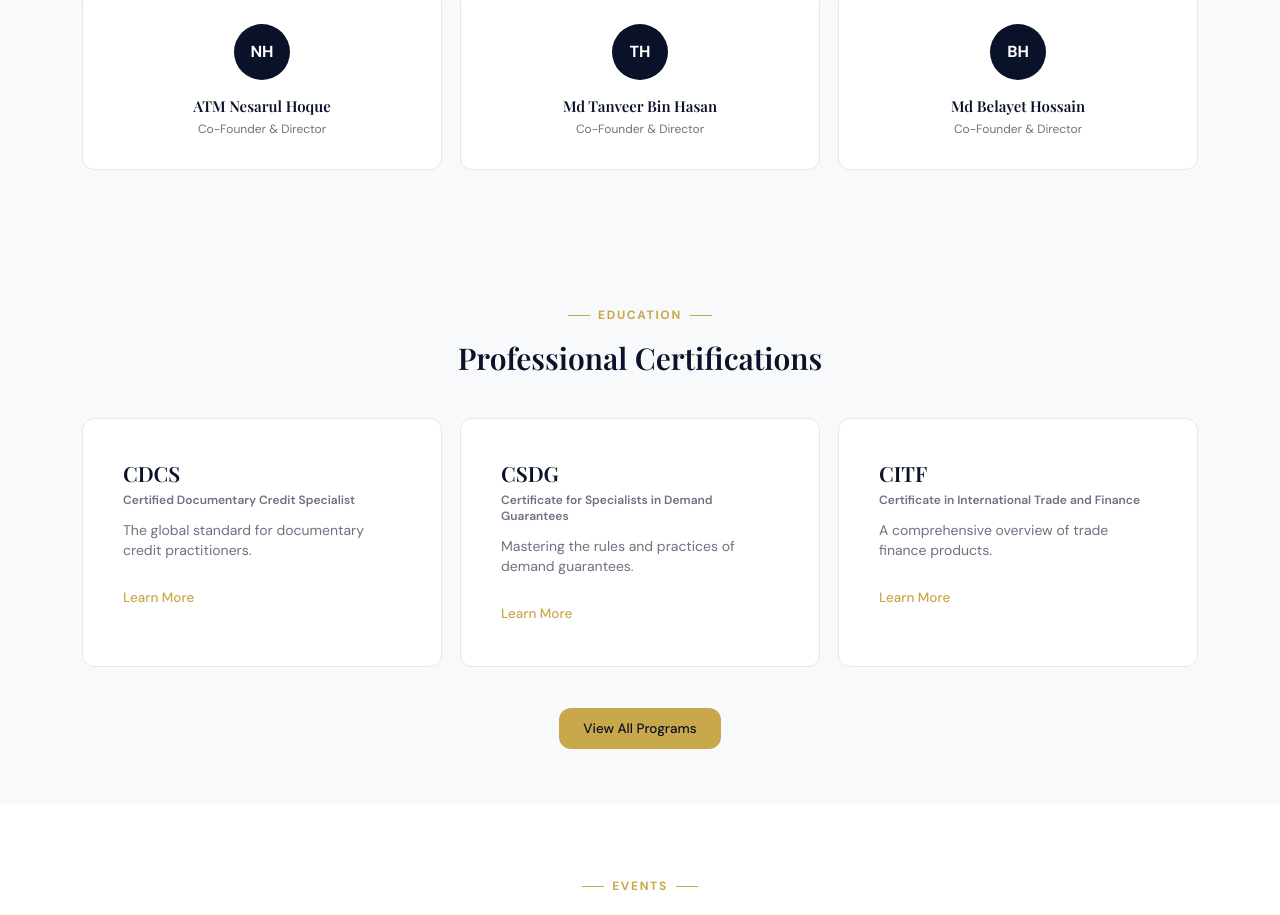
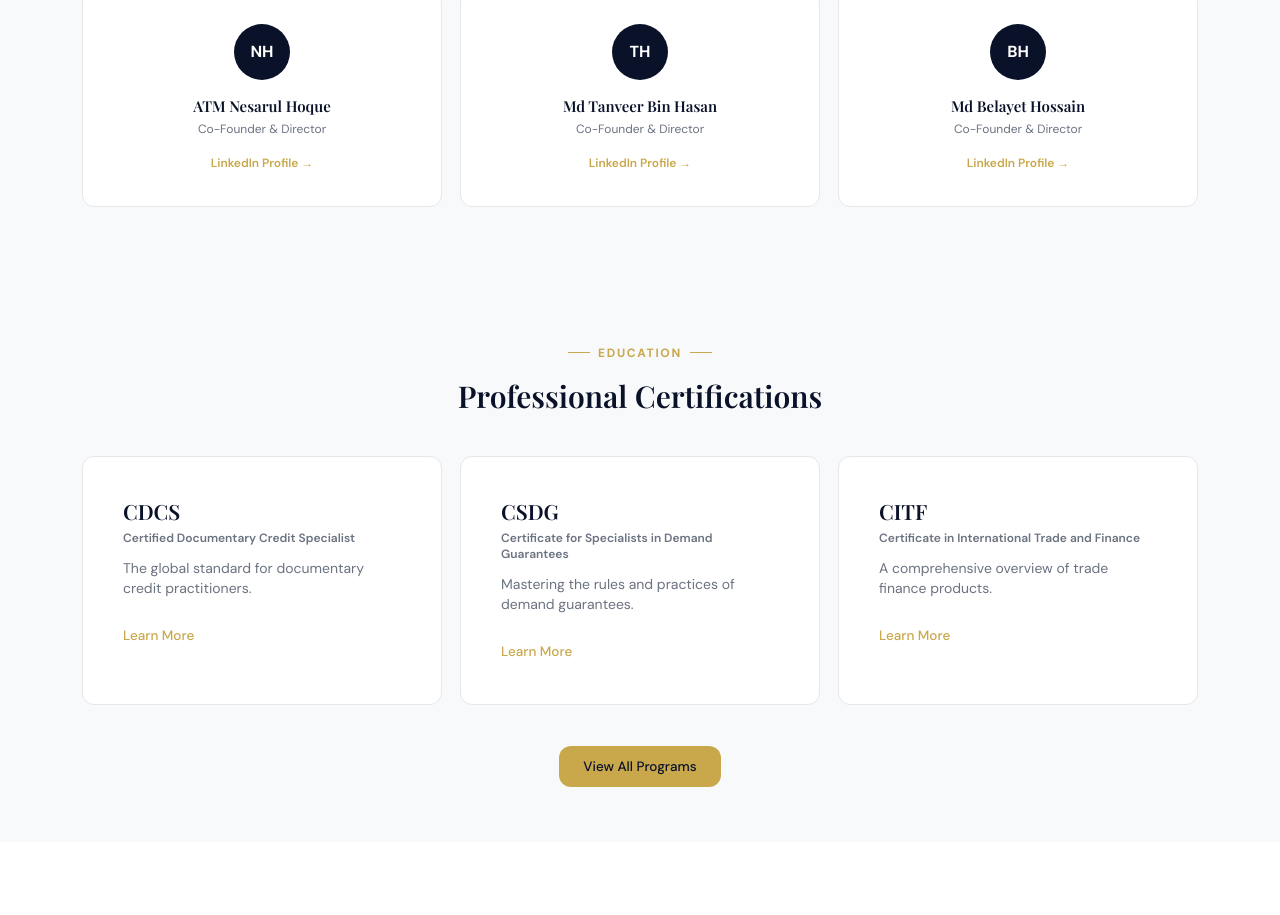
Before and after one commit to belayet-cse/IIT-Web, a Next.js app: page / in a window 1280 px wide. Shown: the part 1953-2868 px from the top of the page. Built offline with nearby package versions, Linux system fonts and the light colour scheme; no server answers; a web font is replaced by a local one.

Commit message:
Link co-founder cards to their LinkedIn profiles
LinkedIn requires auth for profile pages, so photos/titles couldn't
be pulled automatically — just wiring up the profile links for now.

```diff
--- a/src/app/page.tsx
+++ b/src/app/page.tsx
@@ -42,9 +42,21 @@ const slides = [
 ]
 
 const coFounders = [
-  { name: "ATM Nesarul Hoque", title: "Co-Founder & Director" },
-  { name: "Md Tanveer Bin Hasan", title: "Co-Founder & Director" },
-  { name: "Md Belayet Hossain", title: "Co-Founder & Director" },
+  {
+    name: "ATM Nesarul Hoque",
+    title: "Co-Founder & Director",
+    linkedin: "https://www.linkedin.com/in/atm-nesarul-hoque-38593b13/",
+  },
+  {
+    name: "Md Tanveer Bin Hasan",
+    title: "Co-Founder & Director",
+    linkedin: "https://www.linkedin.com/in/md-tanveer-bin-hasan-pmp-cdcs-cspo-csdg-cdts-ceeb-39a88b3b/",
+  },
+  {
+    name: "Md Belayet Hossain",
+    title: "Co-Founder & Director",
+    linkedin: "https://www.linkedin.com/in/mohammad-belayet-hossain/",
+  },
 ]
 
 // Bangladeshi given names commonly carry an honorific first token (Md, ATM, etc.);
@@ -157,7 +169,15 @@ export default function HomePage() {
                 >
                   <Avatar initials={founderInitials(founder.name)} size="md" className="mx-auto" />
                   <h3 className="text-[15px] font-semibold text-navy mt-4 mb-1">{founder.name}</h3>
-                  <p className="text-xs text-muted-foreground">{founder.title}</p>
+                  <p className="text-xs text-muted-foreground mb-3">{founder.title}</p>
+                  <a
+                    href={founder.linkedin}
+                    target="_blank"
+                    rel="noreferrer"
+                    className="text-gold text-xs font-semibold hover:underline"
+                  >
+                    LinkedIn Profile →
+                  </a>
                 </div>
               ))}
             </div>
```
